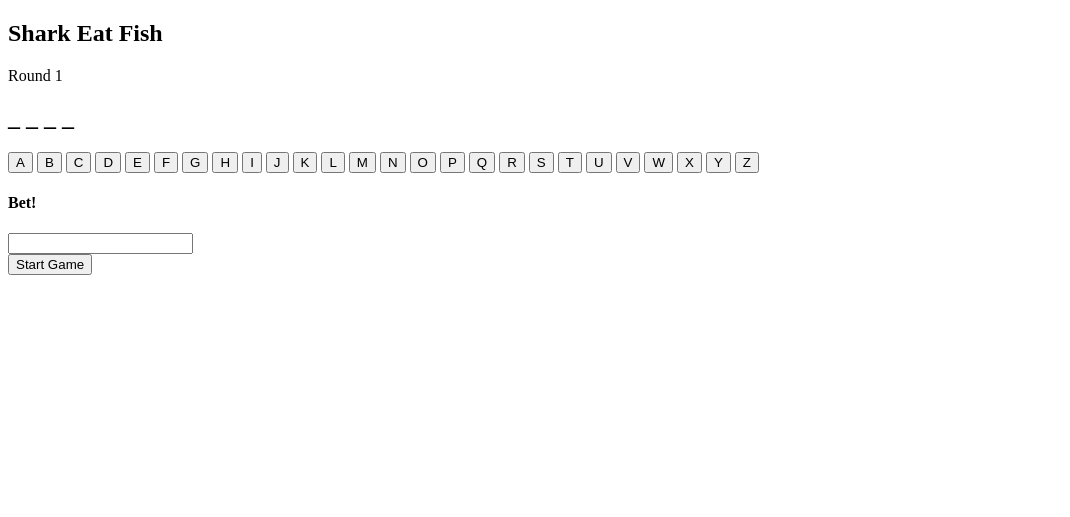
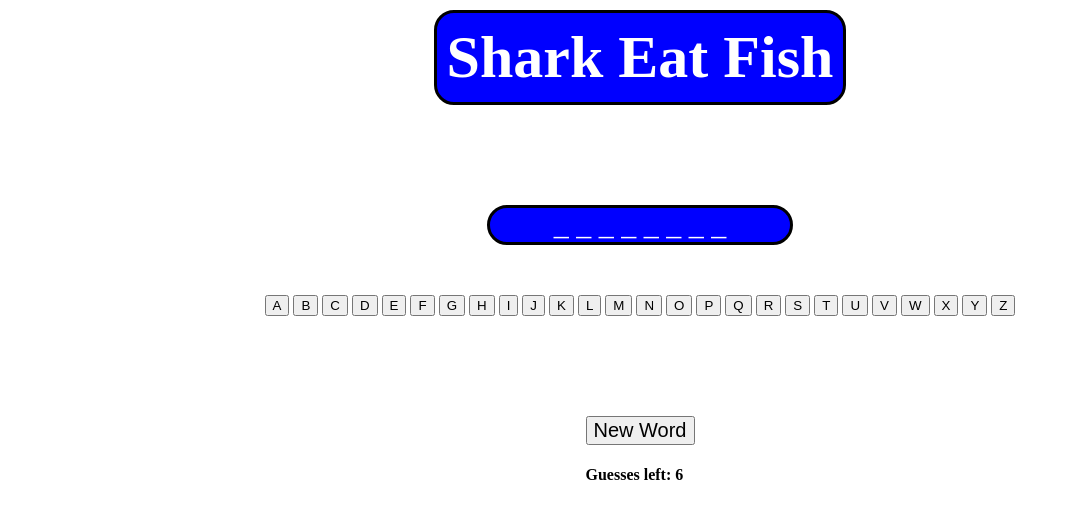
Before and after one commit to d00m-star/Project1, a plain HTML site: page index.html in a window 1280 px wide. Both pictures are taken after a click on the button "Start Game". Shown: the whole page, without its empty margins (0-1070 px from the left). Drawn offline with Linux system fonts and the light colour scheme.

Commit message:
MVP I believe

```diff
--- a/index.html
+++ b/index.html
@@ -11,16 +11,13 @@
 </head>
 
 <body>
+  <section id="gameBoard">
     <section id="header">
-    <h1>Shark Eat Fish</h1>
-    <div id="roundDisplay">Round 1</div>
+      <h1 id="gameTitle">Shark Eat Fish</h1>
+      <div id="winLoseDisplay"></div>
       <div id="guessCount"></div>
     </section>
-
-  <section id="gameSpace">
-    <h1 id="wordDisplay"></h1>
-  </section>
-
+    <div id="yourWordWas"><span id="word"></span></div>
     <section id="letterBoard">
       <button class="letterBtns" value="A">A</button>
       <button class="letterBtns" value="B">B</button>
@@ -50,10 +47,11 @@
       <button class="letterBtns" value="Z">Z</button>
     </section>
     <section>
-    <h4>Bet!</h4>
-    <input></input>
+      <button id="startBtn">Start Game</button>
+      <h4>Guesses left: <span id="incorrect"></span></h4>
+      <img src =''
     </section>
-  <button id="startBtn" value=1>Start Game</button>
+  </section>
 </body>
 
 </html>
--- a/script.js
+++ b/script.js
@@ -1,55 +1,102 @@
 const startBtn = document.querySelector('#startBtn')
 const letterBtns = document.querySelectorAll('.letterBtns')
-const roundDisplay = document.querySelector('.roundDisplay')
-let wordDisplay = document.querySelector('.wordDisplay')
-const input = document.querySelector('input')
-//
-const wordBank = ['Cat', 'Puppy', 'Deer']
+const winOrLose = document.querySelector('#winLoseDisplay')
+const wrongGuess = document.querySelector('#incorrect')
+//Getters ^^
+let wordStatus = null
+const wordBank = ['TERNARY', 'JAVASCRIPT', 'FUNCTION']
 let displayed = ''
-let incorrect = 0
+let incorrect = 6
 let clickedLetters = []
+let round = 1
+//Variables ^^
 
-//store letters clicked in an array, filter through words length and compare against guessed letters array..if not true..decrement guess counter..
-//if true..display all occurances of letter on page
+letterBtns.forEach((button) => {
+  button.disabled = true
+})
+//Start With Disabled Buttons ^^
 
 const randomWord = () => {
   displayed = wordBank[Math.floor(Math.random() * wordBank.length)]
   console.log(displayed)
 }
-//
+//Random Word Generator ^^
+
+const displayHidden = () => {
+  wordStatus = displayed
+    .split('')
+    .map((letter) => (clickedLetters.indexOf(letter) >= 0 ? letter : ' _ '))
+    .join('')
+
+  winOrLose.innerText = wordStatus
+}
+//Replaces "_" with the letter if it is there ^^
+
+const checkWin = () => {
+  if (wordStatus === displayed) {
+    winOrLose.innerText = 'YOU WON!'
+    letterBtns.forEach((button) => {
+      button.disabled = true
+    })
+  }
+}
+//Check if player won ^^
+
+const checkLoss = () => {
+  if (incorrect === 0) {
+    winOrLose.innerText = 'YOU LOST!'
+    letterBtns.forEach((button) => {
+      button.disabled = true
+    })
+  }
+}
+//Check if player lost ^^
+
+const checkIncorrect = (letter) => {
+  if (displayed.indexOf(letter) === -1) {
+    incorrect -= 1
+    wrongGuess.innerText = incorrect
+  }
+}
+//Check if letter is NOT in word ^^
+
 letterBtns.forEach((button) => {
   button.onclick = () => {
     button.disabled = true
     clickedLetters.push(button.value)
     displayHidden()
-    console.log(clickedLetters)
+    checkIncorrect(button.value)
+    checkWin()
+    checkLoss()
   }
 })
-//
-const displayHidden = () => {
-  wordDisplay = displayed.split('').map(letter => (clickedLetters.indexOf(letter) >= 0 ? letter : " _ ")).join('')
-  document.querySelector('#wordDisplay').innerHTML = wordDisplay
+//On click of letter buttons, push value, disable button, run check functions ^^
+
+startBtn.onclick = () => {
+  letterBtns.forEach((button) => {
+    button.disabled = false
+    displayed = ''
+  })
+  startBtn.innerText = 'New Word'
+  clickedLetters = []
+  incorrect = 6
+  wrongGuess.innerText = incorrect
+  randomWord()
+  displayHidden()
 }
+//Start button, Reset button ^^
+
 //
 
 //
-
-
-
-//
-
-randomWord()
-displayHidden()
-
 /*Re-theme hangman, as "Shark Eat Fish"
 -store words in an array that will be randomly selected to play (math.floor(math.random))✅
 -display word as dashes corresponding with the word length on the page, or be unveiled instead✅
 -display each letter of alphabet to be clickable, when chosen, disable that letter✅
--display amount of guesses allowed, that counts down when its incorrect (store incorrect guesses in array that holds a max amount, if its maxed..you lose)
--make a start button
--make a restart button
+-display amount of guesses allowed, that counts down when its incorrect (store incorrect guesses in array that holds a max amount, if its maxed..you lose)✅
+-make a start/restart button ✅
 -as you guess incorrectly the smallest fish to biggest fish disappear, final image will be a shark coming at you with a restart button
--when you restart a new word to guess is selected
--when you guess a letter right, cycle through the word to find that letter and display all occurrences of that letter
--when you win, it automatically goes to a new word possibllyy?
+-when you restart a new word to guess is selected✅
+-when you guess a letter right, cycle through the word to find that letter and display all occurrences of that letter✅
+-when you win, it automatically goes to a new word possibllyy? (just using restart button) ✅
 */
--- a/style.css
+++ b/style.css
@@ -0,0 +1,38 @@
+body {
+  margin: 0
+}
+#gameBoard, #header {
+  display: flex;
+  align-items: center;
+  flex-direction: column;
+  margin: 0
+}
+
+#header {
+  margin-bottom: 50px;
+}
+
+#gameTitle {
+  color: white;
+  font-size: 60px;
+  border-radius: 20px;
+  border: 3px solid black;
+  background-color: blue;
+  padding: 10px;
+  margin: 10px 0px 100px 0px;
+}
+#winLoseDisplay {
+  text-align: center;
+  font-size: 30px;
+  border-radius: 20px;
+  color: white;
+  background-color: blue;
+  border: 3px solid black;
+  width: 300px;
+
+}
+
+#startBtn {
+font-size: 20px;
+margin-top: 100px;
+}
```
Lines whose indentation alone changed are shown as unchanged.
